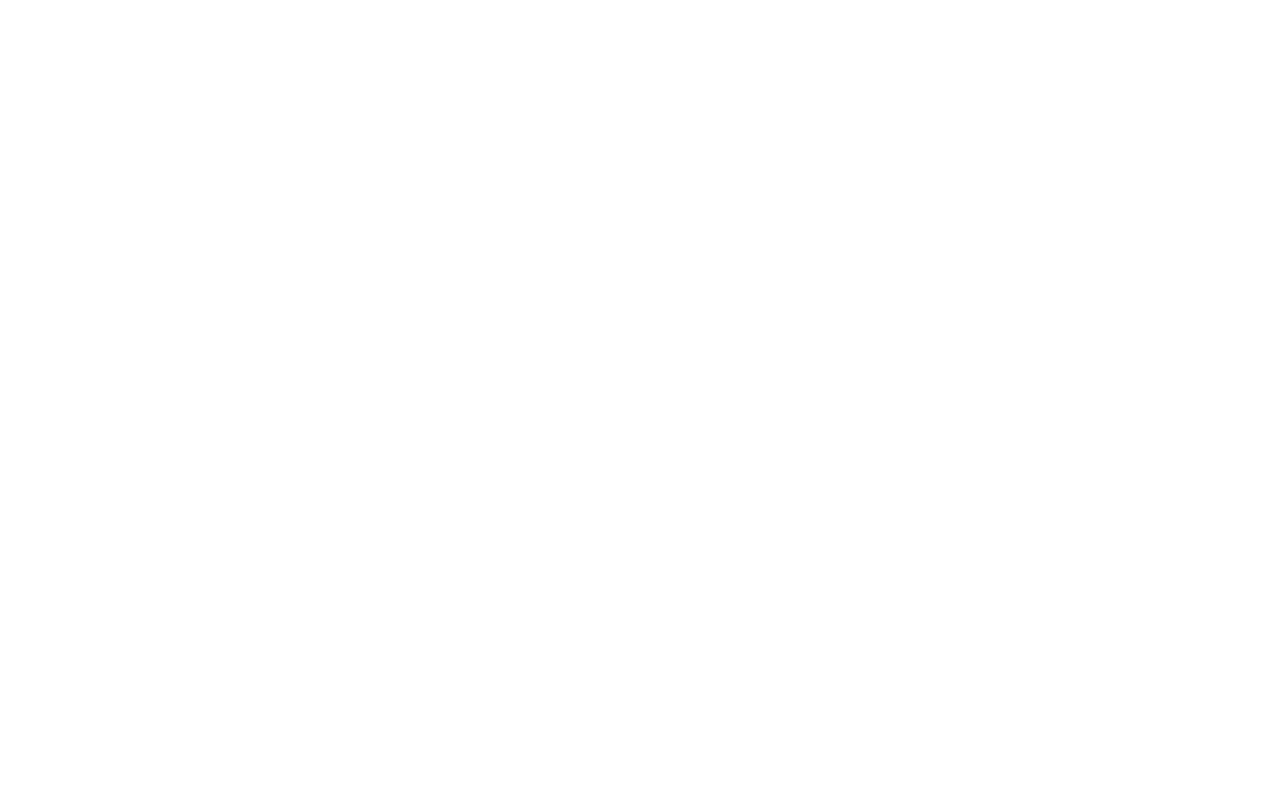
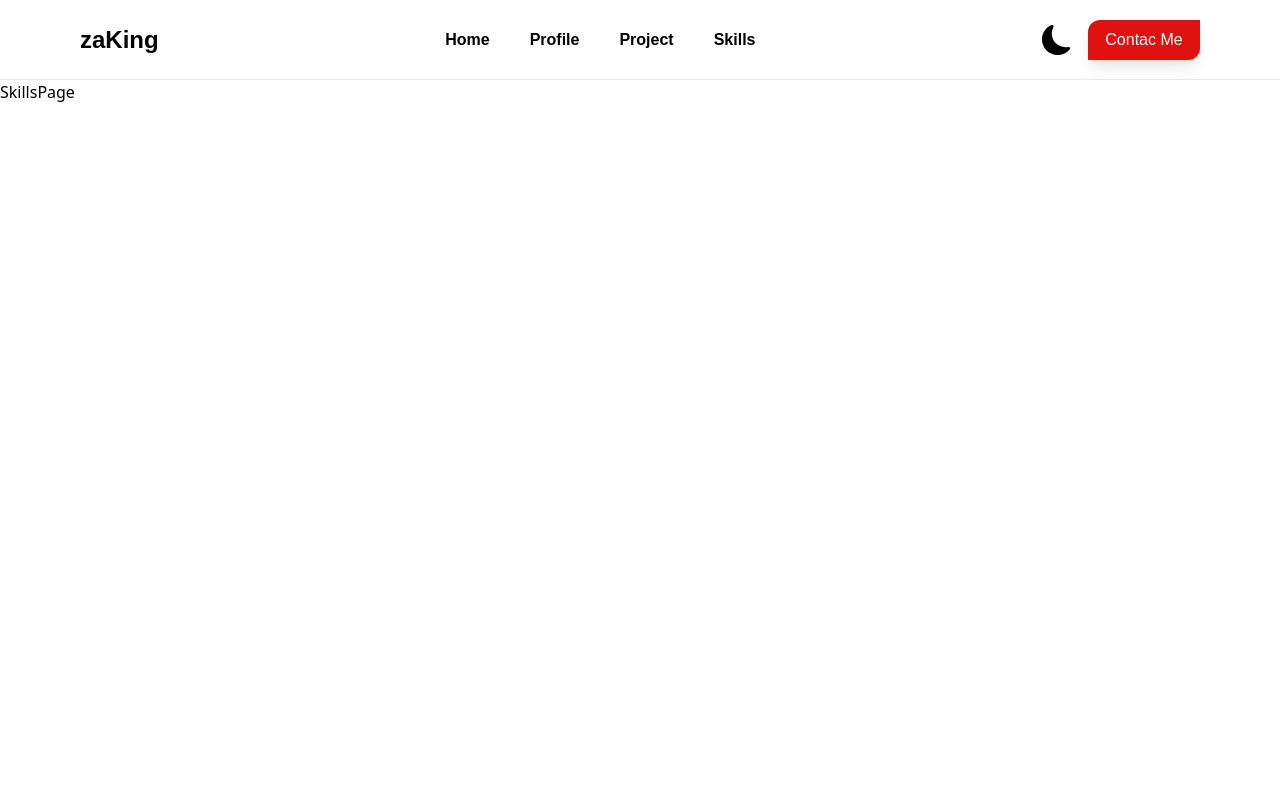
Before and after one commit to za-king/formywork, a React (Create React App) app: page /skills in a window 1280 px wide. Before the commit this address had no page. Shown: the top 800 px of the page. Built offline with nearby package versions, Linux system fonts and the light colour scheme.

Commit message:
add skills page

```diff
--- a/src/App.js
+++ b/src/App.js
@@ -5,6 +5,7 @@
 import MyProjectDetail from "./pages/MyProjectDetail";
 import ProjectPage from "./pages/ProjectsPage";
 import ProfilePage from "./pages/ProfilePage";
+import SkillsPage from "./pages/SkillsPage";
 
 function App() {
   return (
@@ -16,6 +17,7 @@
           <Route path="myprojectdetail/:id" element={<MyProjectDetail/>} />
           <Route path="project" element={<ProjectPage/>} />
           <Route path="profile" element={<ProfilePage/>} />
+          <Route path="skills" element={<SkillsPage />} />
         </Routes>
       </BrowserRouter>
     </>
--- a/src/components/navbar/index.jsx
+++ b/src/components/navbar/index.jsx
@@ -51,7 +51,7 @@
           <li className="mx-5 cursor-pointer">Home</li>
           <li className="mx-5 cursor-pointer" onClick={() =>{handleNavigate("profile")}}>Profile</li>
           <li className="mx-5 cursor-pointer"  onClick={() =>{handleNavigate("project")}}> Project</li>
-          <li className="mx-5 cursor-pointer"> Skills</li>
+          <li className="mx-5 cursor-pointer" onClick={() =>{handleNavigate("skills")}}> Skills</li>
         </ul>
 
         <div className="hidden md:flex items-center justify-items-center justify-center  ">
--- a/src/pages/SkillsPage/index.jsx
+++ b/src/pages/SkillsPage/index.jsx
@@ -1,8 +1,8 @@
 import React from 'react'
-
+import Layout from '../../components/Layout'
 function SkillsPage() {
   return (
-    <div>SkillsPage</div>
+    <Layout><div className='h-screen'>SkillsPage</div></Layout>
   )
 }
 
```
